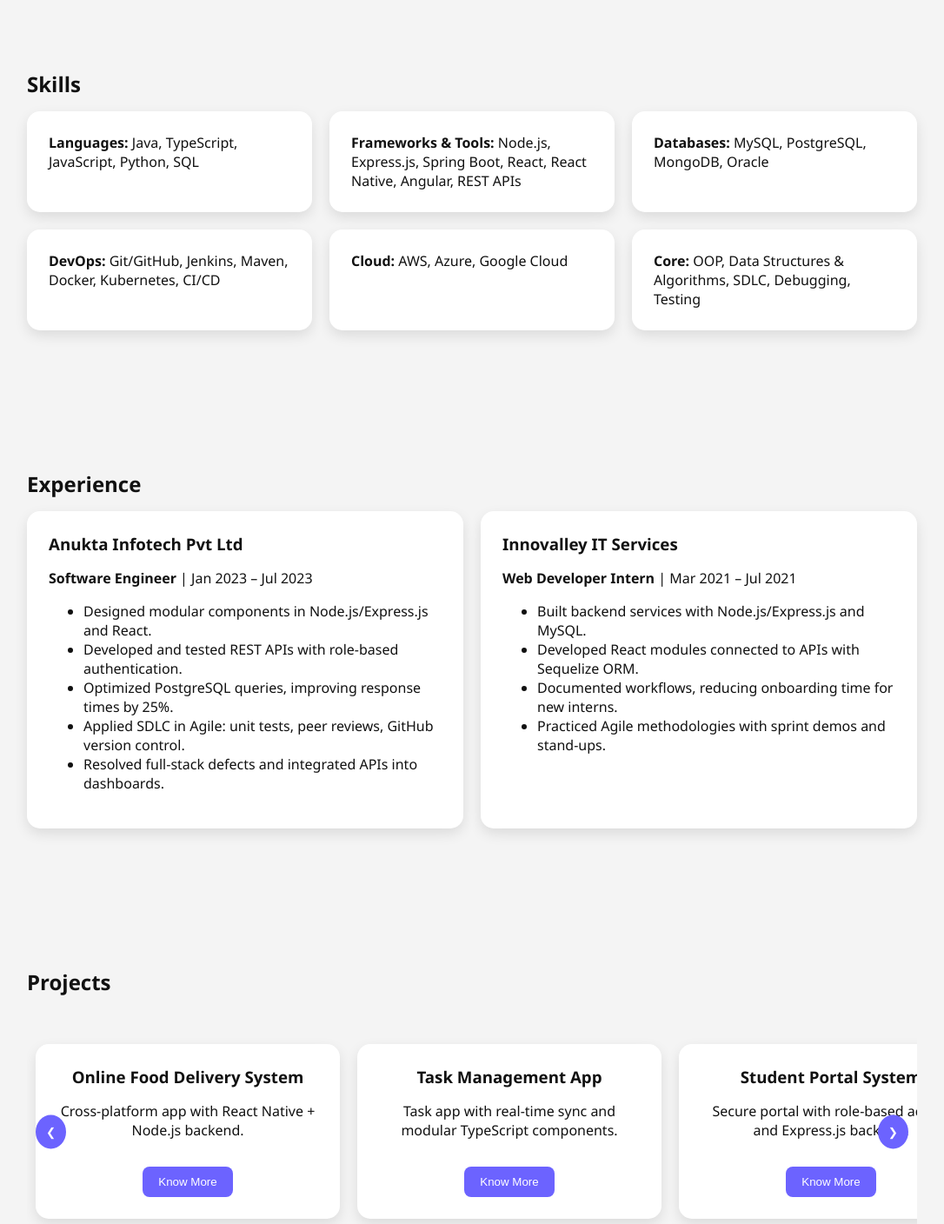
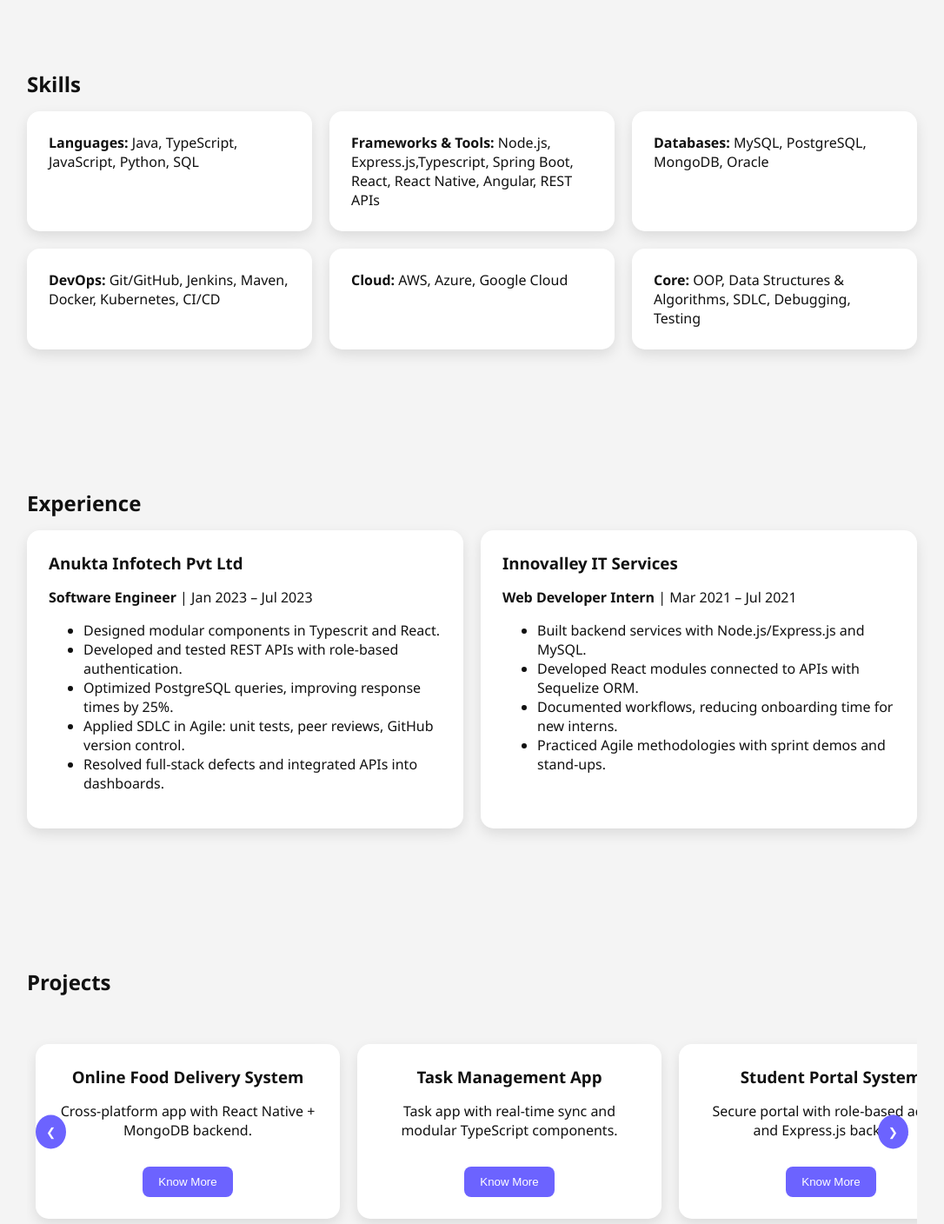
Before and after one commit to LeenaSai/leenasai.github.io, a plain HTML site: page index.html in a window 1280 px wide. Shown: the part 960-2368 px from the top of the page at 87% size, without its empty margins (97-1183 px from the left). Drawn offline with Linux system fonts and the light colour scheme.

Commit message:
Update index.html

```diff
--- a/index.html
+++ b/index.html
@@ -57,7 +57,7 @@
     <h2>Skills</h2>
     <div class="card-container">
       <div class="card"><b>Languages:</b> Java, TypeScript, JavaScript, Python, SQL</div>
-      <div class="card"><b>Frameworks & Tools:</b> Node.js, Express.js, Spring Boot, React, React Native, Angular, REST APIs</div>
+      <div class="card"><b>Frameworks & Tools:</b> Node.js, Express.js,Typescript, Spring Boot, React, React Native, Angular, REST APIs</div>
       <div class="card"><b>Databases:</b> MySQL, PostgreSQL, MongoDB, Oracle</div>
       <div class="card"><b>DevOps:</b> Git/GitHub, Jenkins, Maven, Docker, Kubernetes, CI/CD</div>
       <div class="card"><b>Cloud:</b> AWS, Azure, Google Cloud</div>
@@ -73,7 +73,7 @@
         <h3>Anukta Infotech Pvt Ltd</h3>
         <p><b>Software Engineer</b> | Jan 2023 – Jul 2023</p>
         <ul>
-          <li>Designed modular components in Node.js/Express.js and React.</li>
+          <li>Designed modular components in Typescrit and React.</li>
           <li>Developed and tested REST APIs with role-based authentication.</li>
           <li>Optimized PostgreSQL queries, improving response times by 25%.</li>
           <li>Applied SDLC in Agile: unit tests, peer reviews, GitHub version control.</li>
@@ -100,7 +100,7 @@
       <div class="carousel" id="projectCarousel">
         <div class="project card">
           <h3>Online Food Delivery System</h3>
-          <p>Cross-platform app with React Native + Node.js backend.</p>
+          <p>Cross-platform app with React Native + MongoDB backend.</p>
           <button class="know-more" onclick="openModal('food')">Know More</button>
         </div>
         <div class="project card">
```
